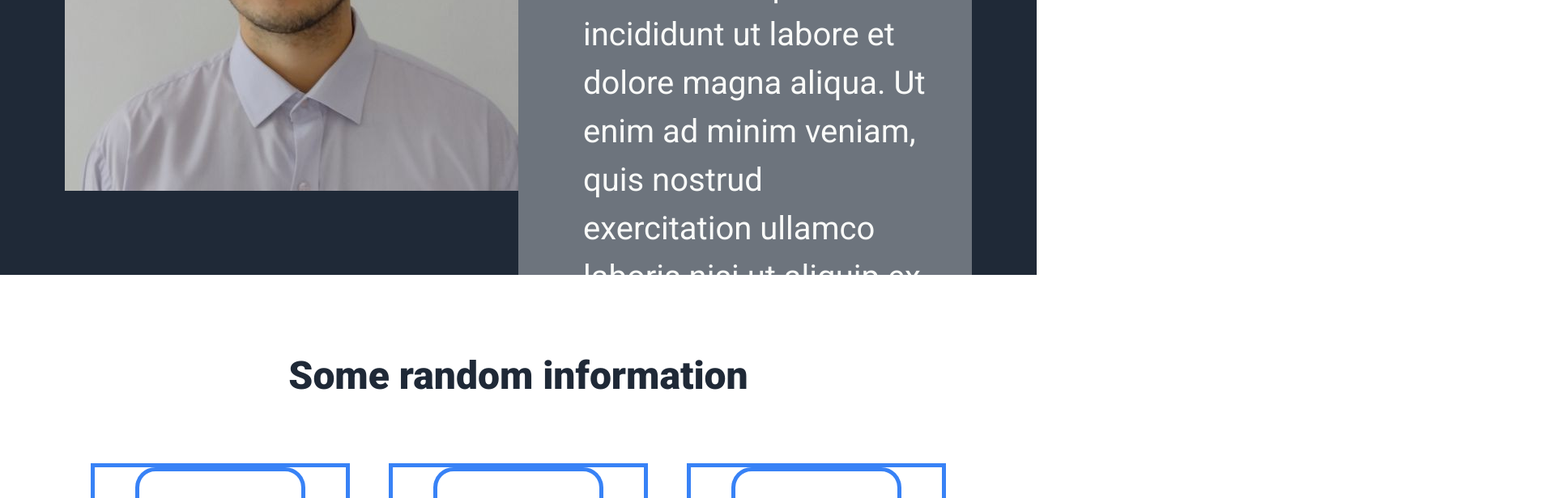
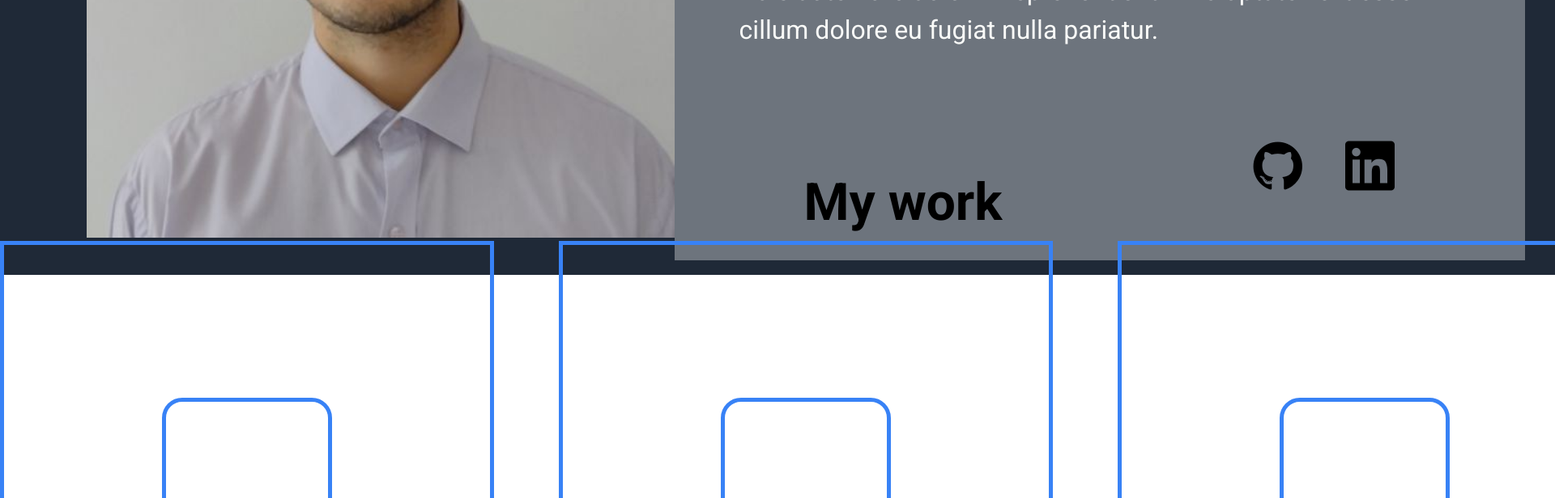
Before and after one commit to leoncol/top-homepage, a website built with webpack: page src/template.html in a window 1280 px wide. Shown: the part 460-1076 px from the top of the page at 81% size, 1920 px wide, since content can reach past the window. Built offline with nearby package versions, Linux system fonts and the light colour scheme; a web font is replaced by a local one.

Commit message:
Finish draft for 2nd hero and edit 1st hero

```diff
--- a/src/styles.css
+++ b/src/styles.css
@@ -7,7 +7,7 @@
 
  body {
    display: grid;
-   grid-template-rows: 100vh 110vh 80vh;
+   grid-template-rows: 100vh 157vh 80vh;
    font-family: 'Roboto', sans-serif;
    margin: 0;
    padding: 0;
@@ -40,13 +40,11 @@
 
 
  .hero{
-   padding: 5rem;
    background-color: #1f2937;
-   display: flex;
-   justify-content: center;
-   align-items: center;
-   padding-right: 5rem;
-   padding-bottom: 3rem;
+   display: grid;
+   grid-template-columns: 0.12fr 2fr 0.12fr;
+   grid-template-rows: 1fr;
+   padding-bottom: 2rem;
  }
 
 
@@ -60,7 +58,9 @@
    background-color: white;
    display: flex;
    flex-direction: column;
-   padding: 4rem;
+   justify-content: center;
+   align-items: center;
+
  }
 
 
@@ -108,6 +108,12 @@
 
  }
 
+ .title-wrapper{
+  display: flex;
+  justify-content: flex-start;
+  padding-left: 15rem;
+ }
+
 
  .first-title {
    display: flex;
@@ -119,11 +125,10 @@
 
 
  .second-title {
-   display: flex;
-   font-weight: 900;
-   font-size: 48px;
-   color: #1f2937;
-   justify-content: center;
+
+  font-size: 4rem;
+  position: relative;
+  top: 2rem;
  }
 
 
@@ -194,14 +199,17 @@
 
 
  .main-content {
-   max-width: 100%;
+
+   grid-column: 2/3;
    display: flex;
    align-items: center;
+
  }
 
 
+
  .loremipsum {
-   font-size: 2.5rem;
+   font-size: 2rem;
    max-width: 90%;
    line-height: 1.5;
 
@@ -215,9 +223,9 @@
    display: grid;
    grid-template-rows: 2fr 1fr 1fr;
    color: #f9faf8;
-   max-height: 800px;
+   max-height: 750px;
    overflow-y:auto;
-   max-width: 1618px;
+   max-width: 1000px;
 
  }
 
@@ -236,8 +244,8 @@
 
  .profilepicture {
    height: auto;
-   max-width: 100%;
-   flex-basis: 5000px;
+
+   flex-basis: 3500px;
 
  }
 
@@ -249,8 +257,8 @@
   display: grid;
   grid-template-rows: 1fr 1fr;
   grid-template-columns: 1fr 1fr 1fr;
-  gap: 3rem;
-  padding: 3rem;
+  gap: 5rem;
+
  }
 
 
@@ -270,10 +278,12 @@
    display: flex;
    flex-direction: column;
    border: solid 5px #3882F6;
-   max-width: 1500px;
+   min-width: 600px;
+   min-height: 700px;
    text-align: center;
    justify-content: center;
-   align-items: center;
+   align-items: center;;
+
  }
 
 
--- a/src/template.html
+++ b/src/template.html
@@ -37,7 +37,9 @@
    </div>
    </div>
    <div class="hero2">
-       <h1 class="second-title">Some random information</h1>
+       <div class="title-wrapper">
+         <h1 class="second-title">My work</h1>
+       </div>
        <div class="card-container">
            <div class="card">
              <div class="cardshape"></div>
```
